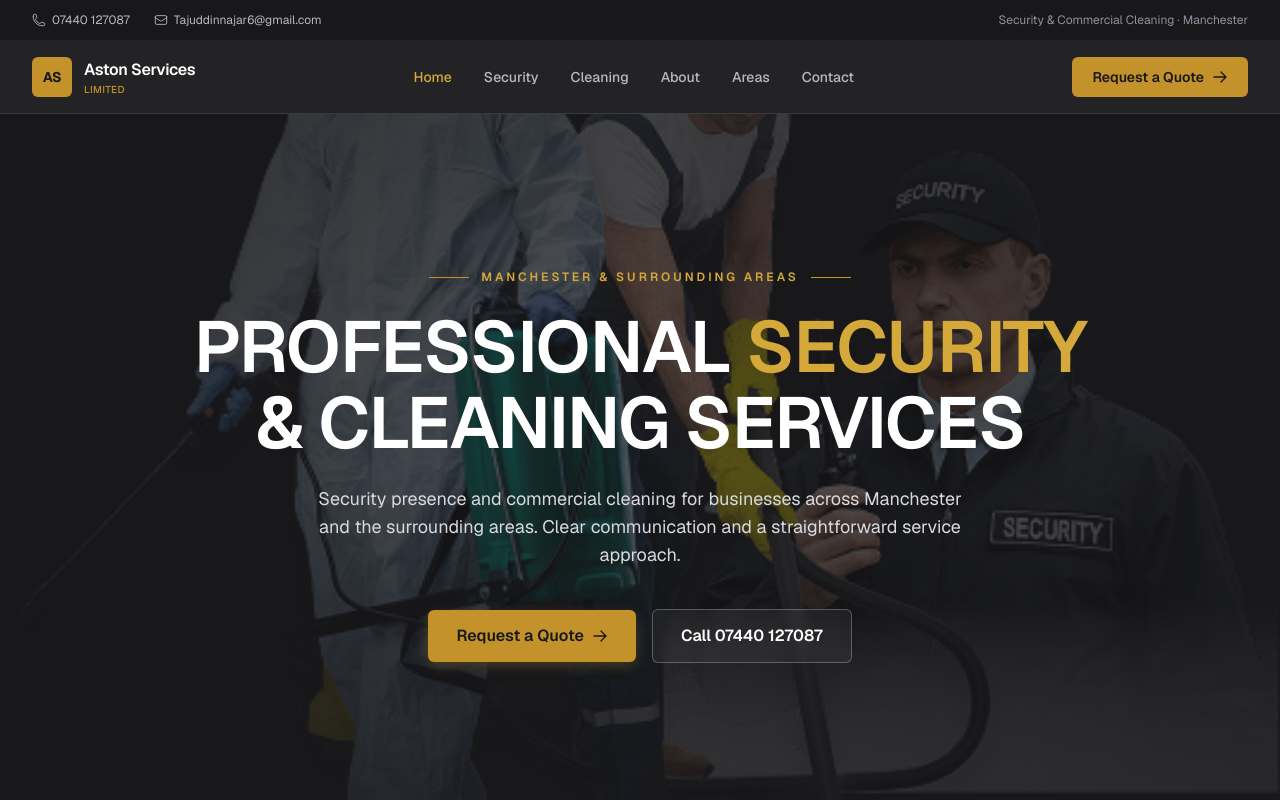
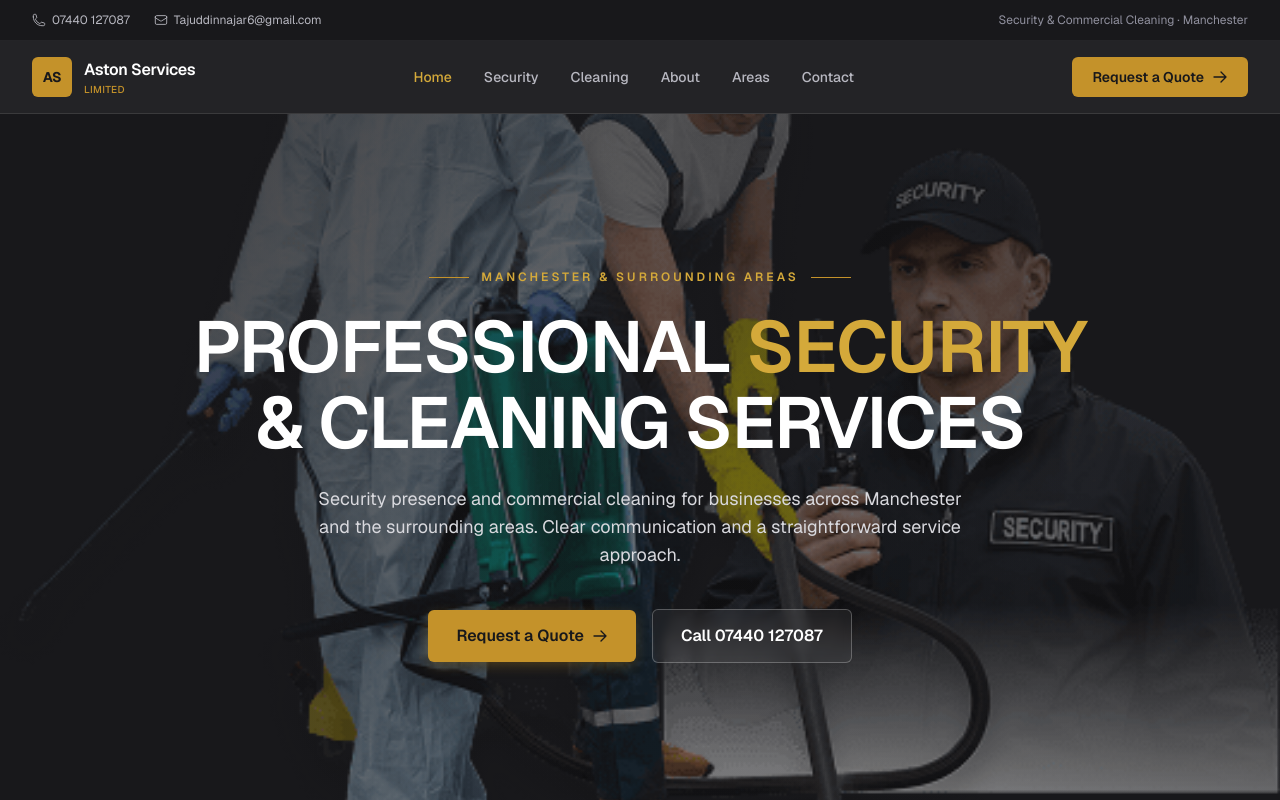
Before and after one commit to Harmal-web/astonservices, a Next.js app: page / in a window 1280 px wide. Shown: the top 800 px of the page. Built offline with nearby package versions, Linux system fonts and the light colour scheme.

Commit message:
Update Hero.tsx

```diff
--- a/components/Hero.tsx
+++ b/components/Hero.tsx
@@ -14,8 +14,8 @@
           className="object-cover object-center"
           sizes="100vw"
         />
-        <div className="absolute inset-0 bg-gradient-to-b from-ink-950/80 via-ink-950/70 to-ink-950/90" />
-        <div className="absolute inset-0 bg-gradient-to-r from-ink-950/60 via-transparent to-ink-950/40" />
+        <div className="absolute inset-0 bg-gradient-to-b from-ink-950/70 via-ink-950/60 to-ink-950/50" />
+        <div className="absolute inset-0 bg-gradient-to-r from-ink-950/50 via-transparent to-ink-950/30" />
       </div>
 
       <div className="container-wide relative">
```
